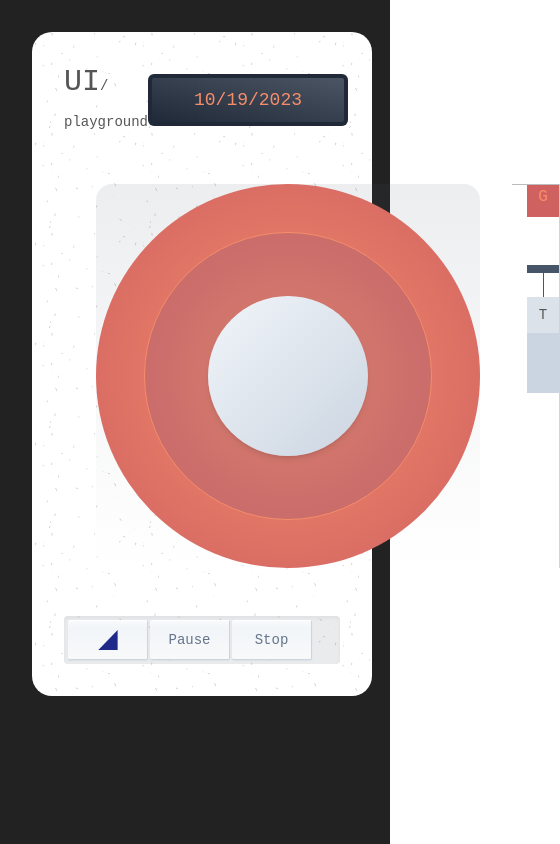
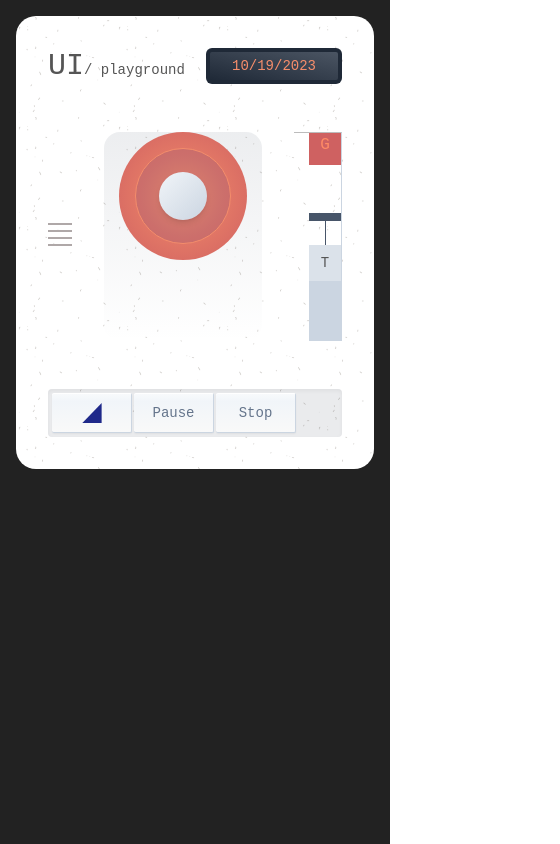
Before and after one commit to mike-healy/ui, a React (Vite) app: page / in a window 390 px wide. Shown: the whole page, 560 px wide, since content can reach past the window. Built offline with nearby package versions, Linux system fonts and the light colour scheme; a web font is replaced by a local one.

Commit message:
Responsive (a start anyway)

```diff
--- a/src/App.jsx
+++ b/src/App.jsx
@@ -24,9 +24,9 @@ function App() {
           <div className="flex gap-x-8">
             <Grip/>
             <div className="flex-1 max-w-5xl rounded-2xl bg-gradient-to-b from-slate-600/10 to-transparent">
-              <div className="mx-auto d1 flex items-center place-content-center rounded-full w-96 h-96">
-                <div className="d2 flex items-center place-content-center rounded-full h-72 w-72">
-                  <div className="bg-gradient-to-tl from-slate-300 to-slate-100 rounded-full h-40 w-40 hover:w-24 shadow-md hover:rotate-90 transform-gpu transition-all"></div>
+              <div className="mx-auto d1 flex items-center place-content-center rounded-full w-32 h-32 md:w-96 md:h-96">
+                <div className="d2 flex items-center place-content-center rounded-full w-24 h-24 md:h-72 md:w-72">
+                  <div className="bg-gradient-to-tl from-slate-300 to-slate-100 rounded-full w-12 h-12 md:h-40 md:w-40 hover:w-24 shadow-md hover:rotate-90 transform-gpu transition-all"></div>
                 </div>
               </div>
             </div>
--- a/src/Grip.jsx
+++ b/src/Grip.jsx
@@ -1,8 +1,8 @@
 const Grip = () => {
 
-  const line = <span className="border-t-2 border-b h-[2px] block mb-2"></span>;
+  const line = <span className="border-t-2 border-b h-[2px] block mb-1 sm:mb-2"></span>;
 
-  return <div className="flex flex-col justify-center w-12">
+  return <div className="flex flex-col justify-center w-6 md:w-12">
     <div className="gripper w-full">
       {line}
       {line}
--- a/src/Lcd.jsx
+++ b/src/Lcd.jsx
@@ -15,7 +15,7 @@ const Lcd = ({ timeMode, toggle }) => {
   return <output className="block rounded-md p-1 bg-gray-800">
     <time
       onClick={toggle}
-      className="block w-48 text-lg rounded-[calc(0.375rem-0.25rem)] text-center p-2 bg-gradient-to-bl from-gray-600 to-gray-800"
+      className="block w-32 sm:w-48 text-sm md:text-lg rounded-[calc(0.375rem-0.25rem)] text-center p-1 sm:p-2 bg-gradient-to-bl from-gray-600 to-gray-800"
     >
       { label() }
     </time>
--- a/src/index.css
+++ b/src/index.css
@@ -22,10 +22,16 @@
 
 body {
   margin: 0;
-  padding: 2rem;
+  padding: 1rem;
   min-width: 320px;
   min-height: 100vh;
   background: #222;
+}
+
+@media screen and (min-width: 768px) {
+  body {
+    padding: 2rem;
+  }
 }
 
 @media (prefers-color-scheme: light) {
```
